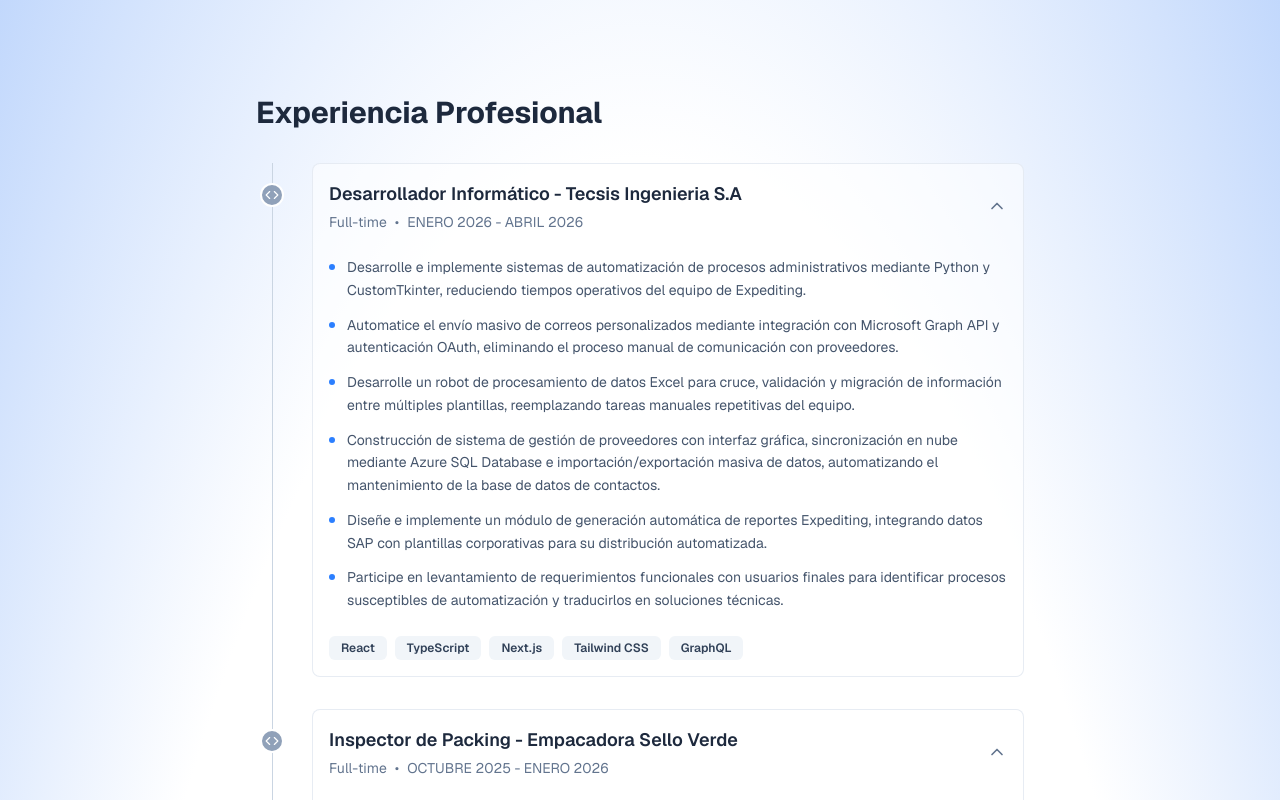
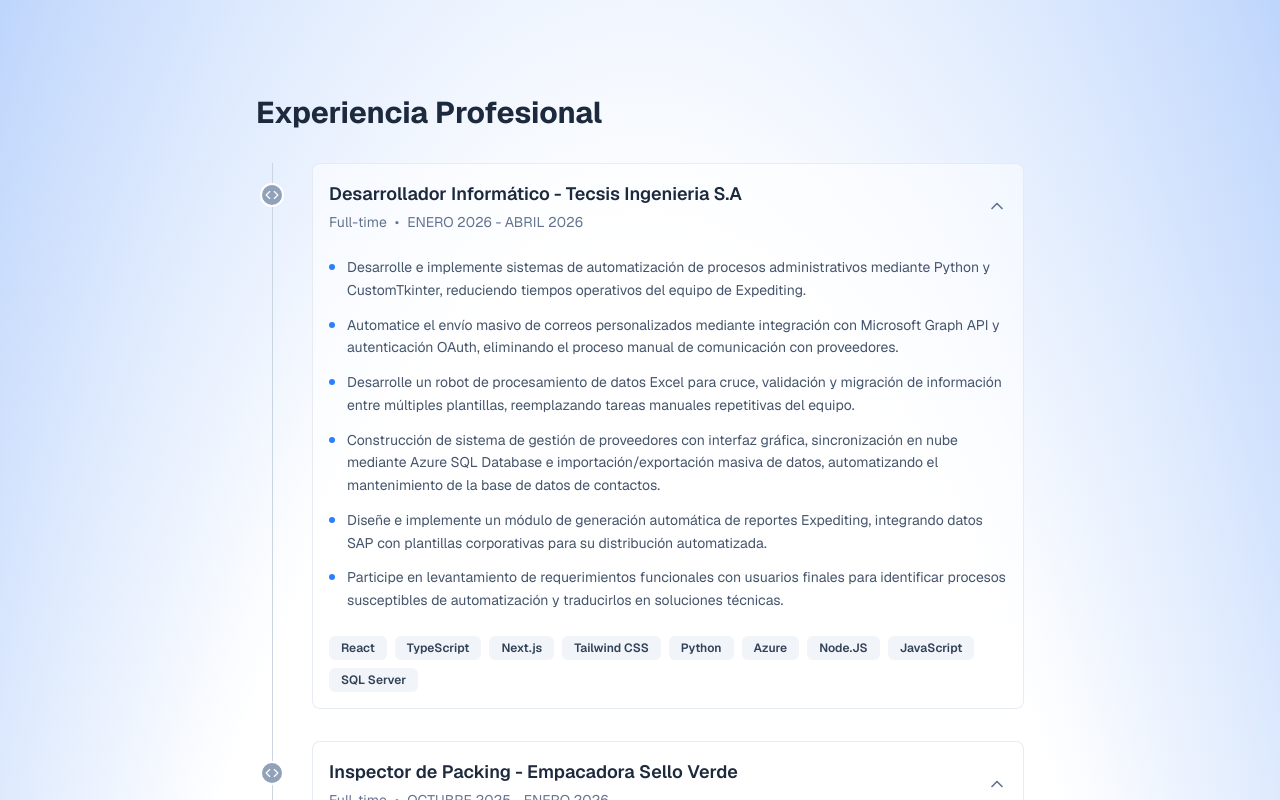
Before and after one commit to Sanca2001/portafolio-sanca, a Next.js app: page / in a window 1280 px wide. Shown: the part 2000-2800 px from the top of the page. Built offline with nearby package versions, Linux system fonts and the light colour scheme.

Commit message:
mejorando experiencia

```diff
--- a/components/Experiencia.tsx
+++ b/components/Experiencia.tsx
@@ -60,7 +60,7 @@ const timelineData: TimelineItemData[] = [
             "Diseñe e implemente un módulo de generación automática de reportes Expediting, integrando datos SAP con plantillas corporativas para su distribución automatizada.",
             "Participe en levantamiento de requerimientos funcionales con usuarios finales para identificar procesos susceptibles de automatización y traducirlos en soluciones técnicas."
         ],
-        skills: ["React", "TypeScript", "Next.js", "Tailwind CSS", "GraphQL"],
+        skills: ["React", "TypeScript", "Next.js", "Tailwind CSS", "Python", "Azure", "Node.JS", "JavaScript", "SQL Server"],
     },
 
     {
@@ -76,7 +76,7 @@ const timelineData: TimelineItemData[] = [
             "Seguimiento del programa de producción diario"
 
         ],
-        skills: ["React", "TypeScript", "Next.js", "Tailwind CSS", "GraphQL"],
+        skills: ["💻 Herramientas y Software", "🧠 Habilidades Analíticas", "📊 Control y Reportes"],
     },
 
     {
@@ -95,7 +95,10 @@ const timelineData: TimelineItemData[] = [
             "Coordine con proveedores para la resolución de solicitudes.",
             "Desarrolle una aplicación móvil para el registro y control de inventarios de equipos de TI."
         ],
-        skills: ["React", "TypeScript", "Next.js", "Tailwind CSS", "GraphQL"],
+        skills: ["💻 Soporte Técnico y Help Desk", "⚙️ Mantenimiento y Reparación de Hardware", "⚙️ Instalación y Configuración de Software",
+            "🌐 Soporte de Redes y Conectividad", "👥 Capacitación y Soporte a Usuarios", "🗄️ Gestión de Inventario de TI",
+            "🤝 Coordinación con Proveedores", "📱 Desarrollo de Aplicaciones Móviles"
+        ],
     },
 
     {
@@ -110,7 +113,9 @@ const timelineData: TimelineItemData[] = [
             "Diseñé páginas web para empresas, landing pages y blogs",
             "Participé activamente en cursos de capacitación en diseño UX"
         ],
-        skills: ["Creativity", "UI/UX Design", "Figma"],
+        skills: ["Creativity", "UI/UX Design", "Figma", "📱 Diseño Web", "🔍 Investigación UX", "🧩 Prototipado y Diseño",
+            "📚 Formación y Mejora Continua"
+        ],
     },
 
     {
@@ -128,7 +133,10 @@ const timelineData: TimelineItemData[] = [
             "Capacité a los usuarios en herramientas digitales.",
 
         ],
-        skills: ["HTML", "CSS", "JAVASCRIPT", "REDES", "SOPORTE TECNICO", "OFIMATICA"],
+        skills: ["💻 Soporte Técnico", "⚙️ Sistemas y Software", "🧰 Herramientas de Oficina (Ofimática)", "🌐 Web / Tecnología Digital",
+            "👥 Habilidades de Usuario (Soft Skills técnicas)"
+
+        ],
     },
 ];
 
```
